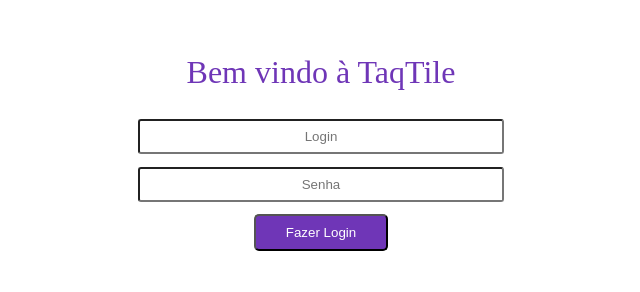
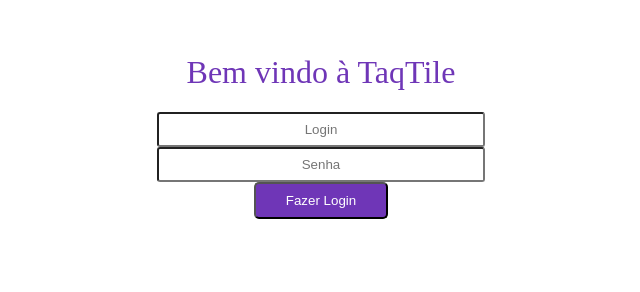
Before and after one commit to Vitorhpx/Onboard-Taqtile, a Gatsby site: page / in a window 1280 px wide. Shown: the whole page, without its empty margins (319-959 px from the left). Built offline with nearby package versions, Linux system fonts and the light colour scheme; Gatsby itself is replaced by a stand-in of ours.

Commit message:
Estilo Atualizado, e padronização do código

```diff
--- a/src/containers/Login.tsx
+++ b/src/containers/Login.tsx
@@ -59,16 +59,14 @@
     render(){
         const {isEmailValid,isPasswordValid,submitted} = this.state;
         return(
-            <div className ="Login">
-            <form method="post" onSubmit = {this.handleSubmit} noValidate>
-              <h1 className = {"LoginTitle"}>Bem vindo à TaqTile</h1>
-              <input type={"text"} className = {"FormInput"} name = {"email"} placeholder={"Login"} onChange={this.handleChange} required />
-              {(submitted && !isEmailValid) && <span className='error'>"Email Inválido "</span>}
-              <input type={"password"} className = {"FormInput"} name = {"password" } placeholder={"Senha"} onChange={this.handleChange} required />
-              {(submitted && !isPasswordValid) && <span className='error'>"Sua senha deve conter no mínimo um digito e um caractere alfanumérico, além de ser maior que 7 digitos"</span>}
-              <button type = {"submit"} className = {"LoginButton"}>Fazer Login</button>
+            <form method = "post" onSubmit = {this.handleSubmit} noValidate className = "Login">
+              <h1 className = "LoginTitle">Bem vindo à TaqTile</h1>
+              <input type = "text" className = "FormInput" name = "email" placeholder = "Login" onChange = {this.handleChange} required />
+              {(submitted && !isEmailValid) && <span className = 'Error'>Email Inválido</span>}
+              <input type = "password" className = "FormInput" name = "password" placeholder = "Senha" onChange = {this.handleChange} required />
+              {(submitted && !isPasswordValid) && <span className = 'Error'>Deve conter pelo menos 7 caracteres, com 1 alfanumérico e 1 dígito</span>}
+              <button type = "submit" className = "LoginButton">Fazer Login</button>
               </form>
-          </div>
         );
-    }
-}
+    };
+};
--- a/src/styles/styles.css
+++ b/src/styles/styles.css
@@ -44,7 +44,7 @@
 
 .FormInput{
     text-align: center;
-    width: 90%;
+    width: 80%;
     height: 1.5 rem;
     border-radius: 3px;
     padding: 0.5rem;
@@ -63,3 +63,10 @@
     padding: 1rem;
     color: #6f36b7;
 }
+
+.Error{
+    text-align: center;
+    width: 100%;
+    font-size: 0.8rem;
+    color: red;
+}
```
